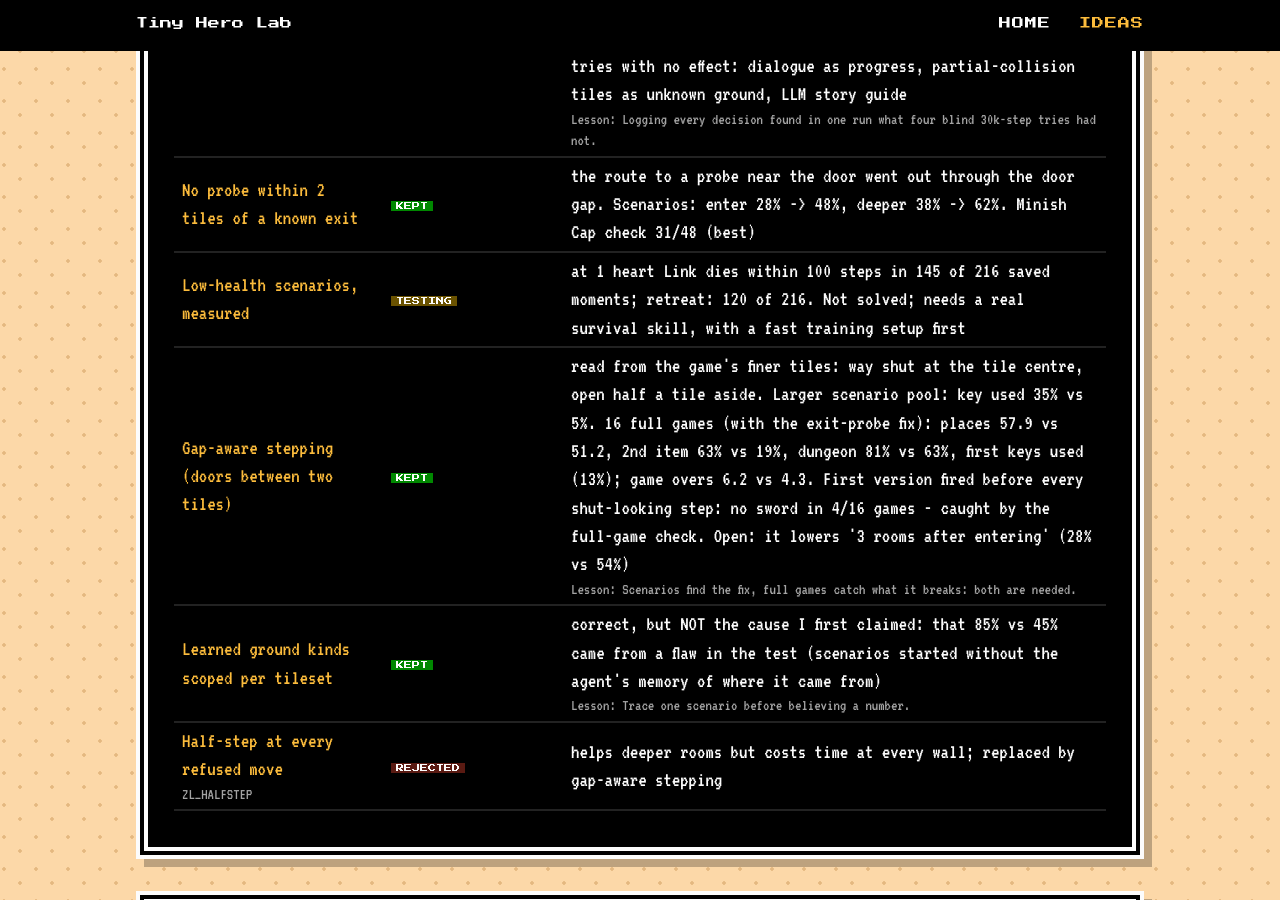
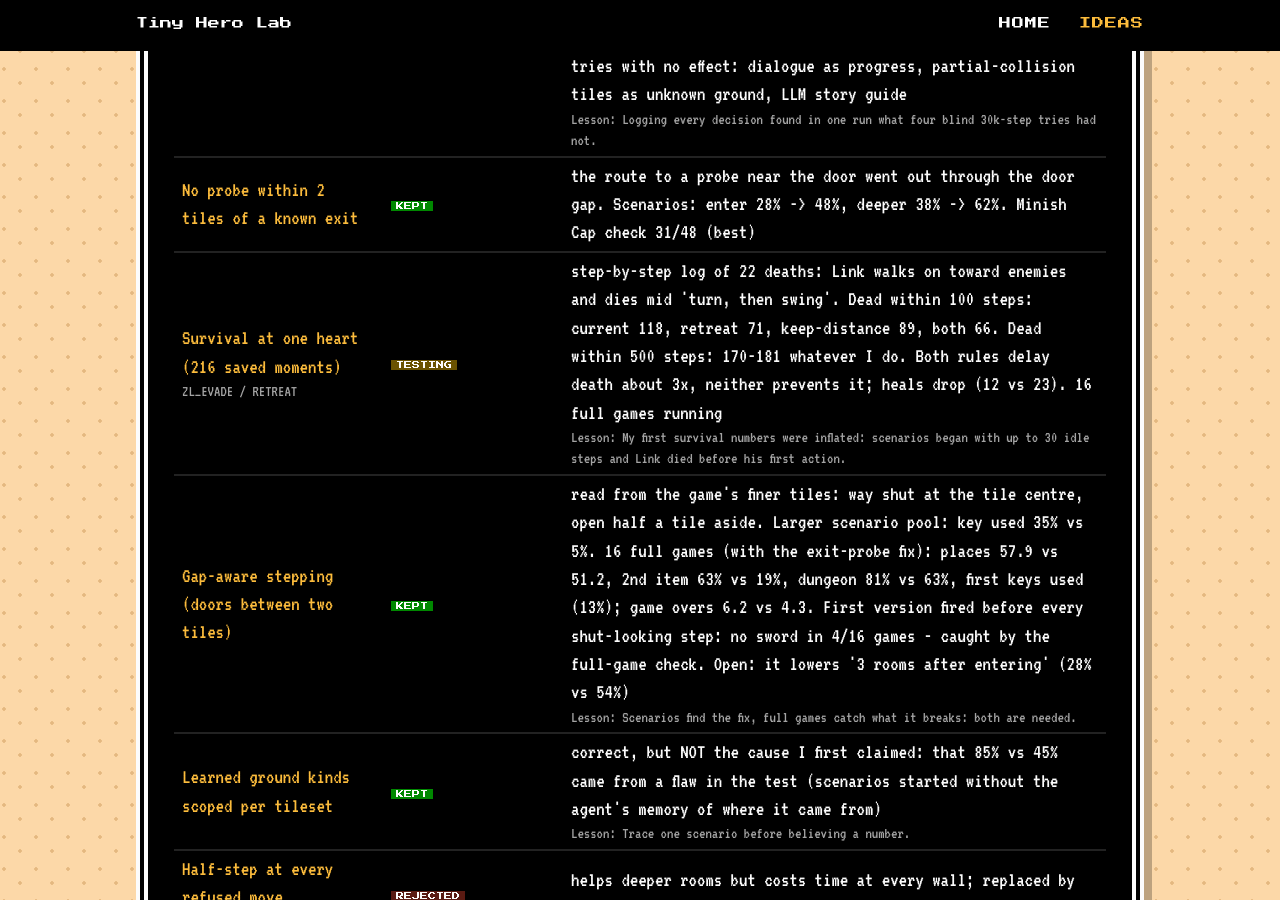
Before and after one commit to sofianedjerbi/zelda-agent-devblog, a Jekyll site: the page built from ideas.html, in a window 1280 px wide and 900 px high, scrolled down 4767 px. Built offline with Jekyll 4.4.1, drawn with Linux system fonts in a browser that asks for light colours.

Commit message:
Record: survival at one heart - delayed, not solved

```diff
--- a/_data/tried.yml
+++ b/_data/tried.yml
@@ -6,7 +6,7 @@
     - {name: "No try-new-ground on a known exit", status: kept, result: "entering a dungeon every ground kind is new, and the nearest 'new' tile was the doorway behind Link: his third goal walked him back out. 3 rooms after entering: 41% -> 78%", lesson: "Found by tracing one scenario, after two wrong guesses."}
     - {name: "Minish Cap from the game's start: the town stall", status: testing, result: "decision log: the festival = talk to Zelda, she walks to her next spot, follow. 'Stay with and talk to your companion' (ZL_ESCORT): story score 101 at 25k steps instead of 37k. Then a second blocker, same in both: with Zelda following, Link keeps trying the south gate, a text box stops him (one line on screen for 8,400 steps), and his map shows a solid wall across the town to the north. 70k steps: still 5 places. Earlier tries with no effect: dialogue as progress, partial-collision tiles as unknown ground, LLM story guide", lesson: "Logging every decision found in one run what four blind 30k-step tries had not."}
     - {name: "No probe within 2 tiles of a known exit", status: kept, result: "the route to a probe near the door went out through the door gap. Scenarios: enter 28% -> 48%, deeper 38% -> 62%. Minish Cap check 31/48 (best)"}
-    - {name: "Low-health scenarios, measured", status: testing, result: "at 1 heart Link dies within 100 steps in 145 of 216 saved moments; retreat: 120 of 216. Not solved; needs a real survival skill, with a fast training setup first"}
+    - {name: "Survival at one heart (216 saved moments)", switch: "EVADE / RETREAT", status: testing, result: "step-by-step log of 22 deaths: Link walks on toward enemies and dies mid 'turn, then swing'. Dead within 100 steps: current 118, retreat 71, keep-distance 89, both 66. Dead within 500 steps: 170-181 whatever I do. Both rules delay death about 3x, neither prevents it; heals drop (12 vs 23). 16 full games running", lesson: "My first survival numbers were inflated: scenarios began with up to 30 idle steps and Link died before his first action."}
     - {name: "Gap-aware stepping (doors between two tiles)", status: kept, result: "read from the game's finer tiles: way shut at the tile centre, open half a tile aside. Larger scenario pool: key used 35% vs 5%. 16 full games (with the exit-probe fix): places 57.9 vs 51.2, 2nd item 63% vs 19%, dungeon 81% vs 63%, first keys used (13%); game overs 6.2 vs 4.3. First version fired before every shut-looking step: no sword in 4/16 games - caught by the full-game check. Open: it lowers '3 rooms after entering' (28% vs 54%)", lesson: "Scenarios find the fix, full games catch what it breaks: both are needed."}
     - {name: "Learned ground kinds scoped per tileset", status: kept, result: "correct, but NOT the cause I first claimed: that 85% vs 45% came from a flaw in the test (scenarios started without the agent's memory of where it came from)", lesson: "Trace one scenario before believing a number."}
     - {name: "Half-step at every refused move", switch: HALFSTEP, status: rejected, result: "helps deeper rooms but costs time at every wall; replaced by gap-aware stepping"}
```
